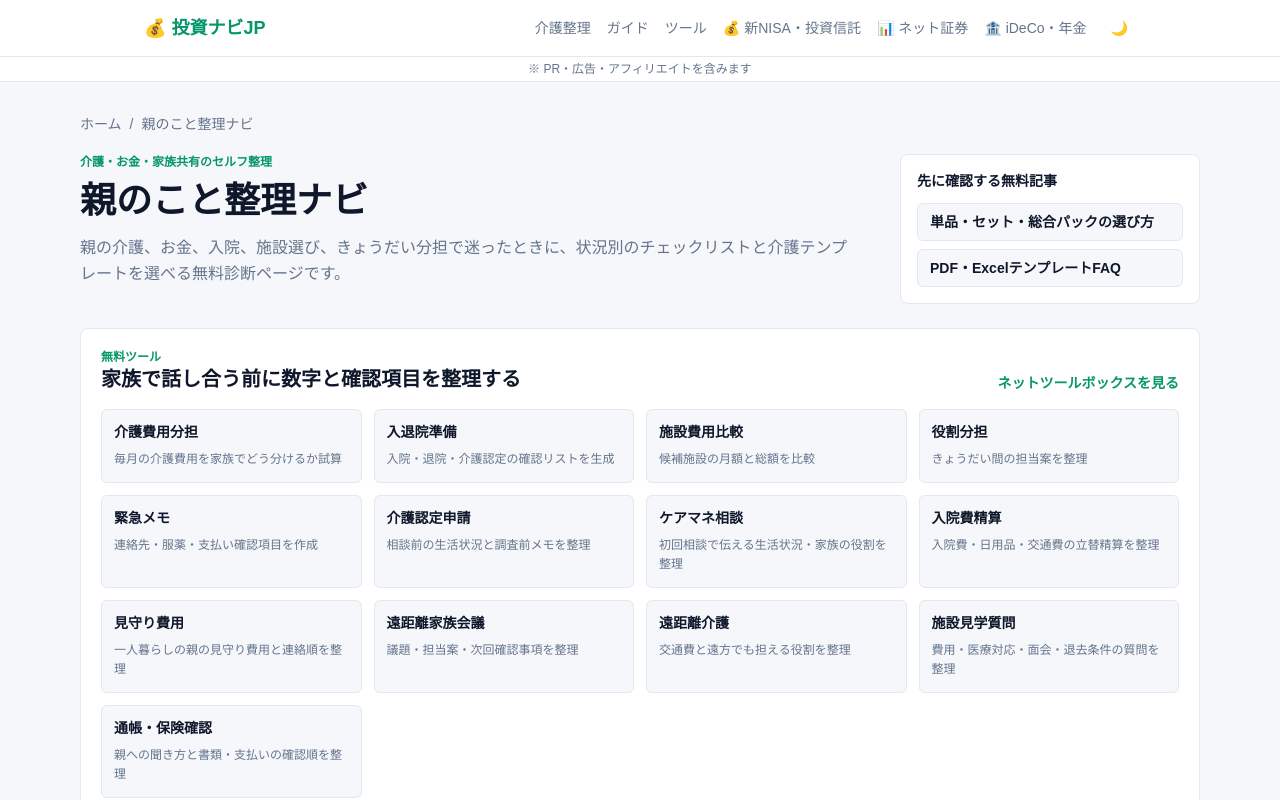
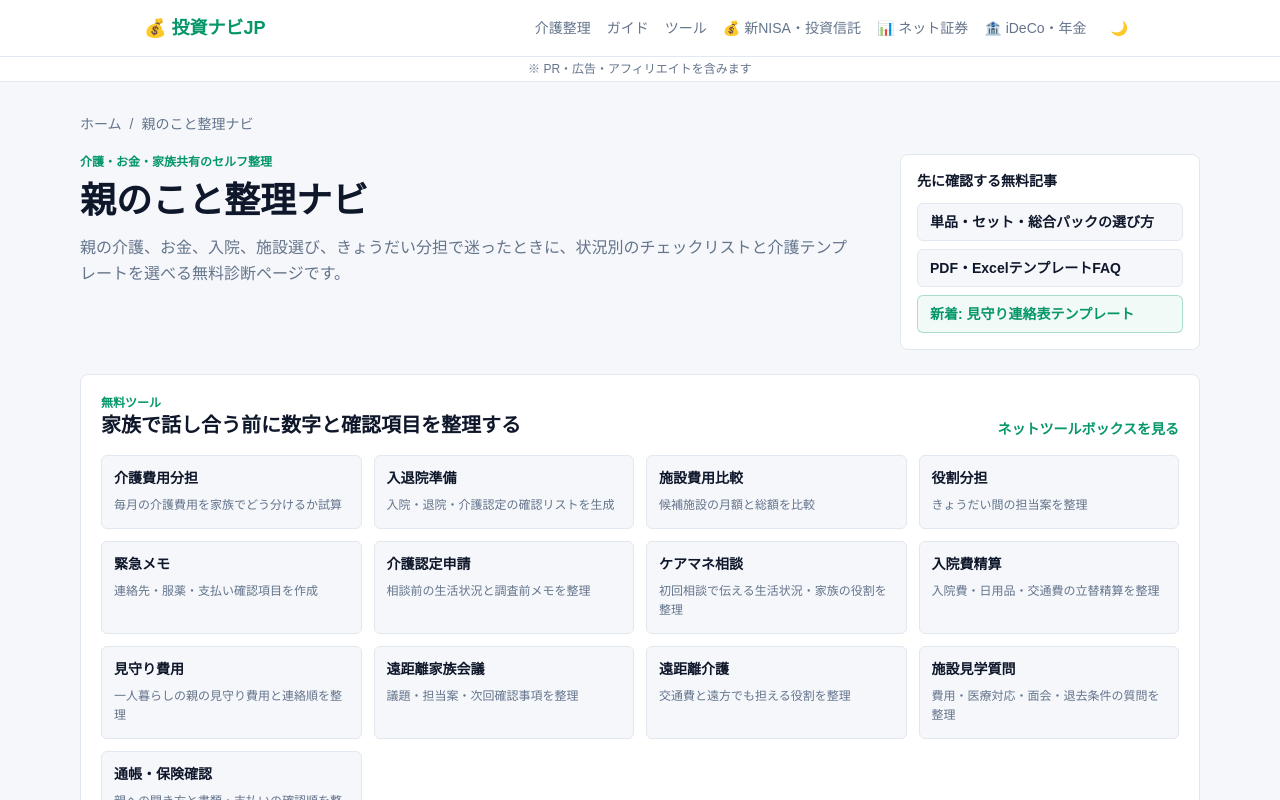
Before and after one commit to music6745-max/money-navi, a Next.js app: page /kaigo in a window 1280 px wide. Shown: the top 800 px of the page. Built offline with nearby package versions, Linux system fonts and the light colour scheme; no server answers.

Commit message:
Add P103 link to kaigo hub

```diff
--- a/src/app/kaigo/page.tsx
+++ b/src/app/kaigo/page.tsx
@@ -87,6 +87,16 @@ export default function KaigoPage() {
             >
               PDF・ExcelテンプレートFAQ
             </TrackedExternalLink>
+            <TrackedExternalLink
+              href="https://kaigo-okane.booth.pm/items/8409959"
+              eventName="booth_click"
+              page="kaigo"
+              position="intro_new_template"
+              itemId="p103"
+              className="block rounded-md border border-primary/30 bg-primary/5 px-3 py-2 text-sm font-bold text-primary hover:border-primary/60"
+            >
+              新着: 見守り連絡表テンプレート
+            </TrackedExternalLink>
           </div>
         </div>
       </section>
```
